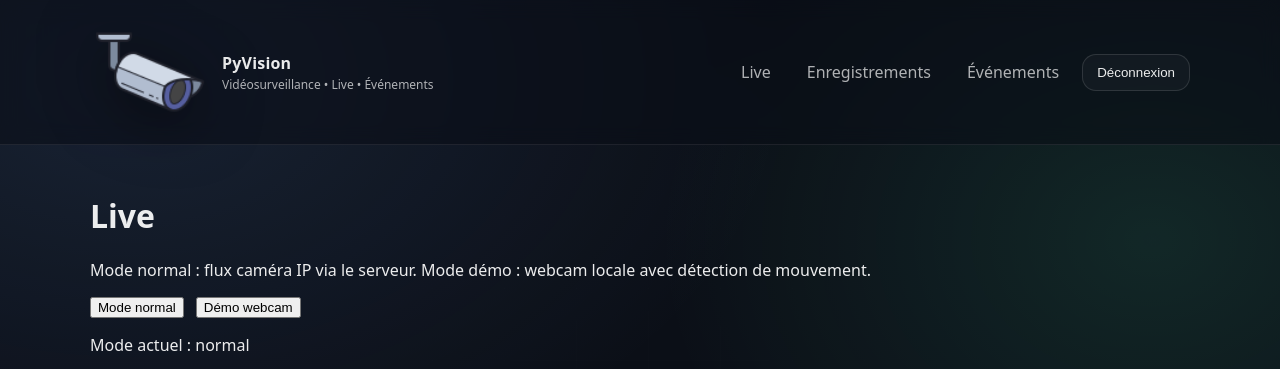
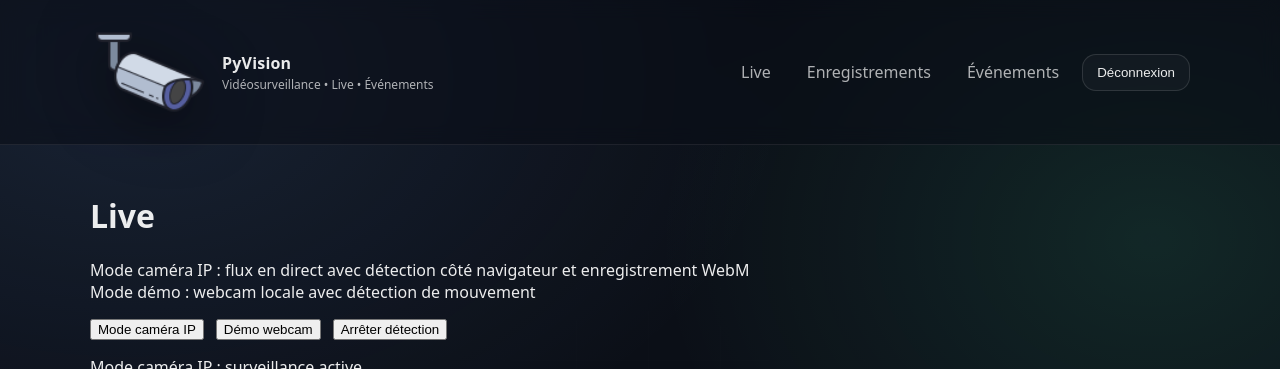
Before and after one commit to Awekano/PyVision, a Flask app: page /live in a window 1280 px wide. Shown: the top 369 px of the page. Run offline with Flask 3, Linux system fonts and the light colour scheme; the visitor is signed in with stand-in values (Sample User, id 1).

Commit message:
Correction bug

```diff
--- a/app/templates/live.html
+++ b/app/templates/live.html
@@ -4,20 +4,25 @@
 {% block content %}
 <h1>Live</h1>
 
-<p>Mode normal : flux caméra IP via le serveur. Mode démo : webcam locale avec détection de mouvement.</p>
+<p>
+  Mode caméra IP : flux en direct avec détection côté navigateur et enregistrement WebM
+  <br>
+  Mode démo : webcam locale avec détection de mouvement
+</p>
 
 <div style="display:flex; gap:12px; margin:16px 0; flex-wrap:wrap;">
-  <button type="button" id="normalModeBtn">Mode normal</button>
+  <button type="button" id="normalModeBtn">Mode caméra IP</button>
   <button type="button" id="demoModeBtn">Démo webcam</button>
+  <button type="button" id="stopDetectionBtn">Arrêter détection</button>
 </div>
 
-<p id="liveStatus">Mode actuel : normal</p>
+<p id="liveStatus">Mode actuel : caméra IP</p>
 
 <div id="serverLiveBox">
   <img
     id="serverLive"
     src="{{ url_for('main.live_feed') }}"
-    alt="Flux live serveur"
+    alt="Flux live caméra IP"
     style="max-width: 900px; width:100%; border-radius:12px; background:#000;"
   >
 </div>
@@ -30,295 +35,361 @@
     playsinline
     style="max-width: 900px; width:100%; border-radius:12px; background:#000;"
   ></video>
-  <canvas id="motionCanvas" width="320" height="240" style="display:none;"></canvas>
 </div>
 
+<canvas id="motionCanvas" width="640" height="360" style="display:none;"></canvas>
+
 <script>
-  // Récupération des boutons permettant de changer de mode d'affichage.
   const normalModeBtn = document.getElementById("normalModeBtn");
   const demoModeBtn = document.getElementById("demoModeBtn");
+  const stopDetectionBtn = document.getElementById("stopDetectionBtn");
 
-  // Zone de texte utilisée pour afficher l'état actuel du live à l'utilisateur.
   const liveStatus = document.getElementById("liveStatus");
 
-  // Récupération des blocs HTML utilisés pour le flux serveur et la webcam locale.
   const serverLiveBox = document.getElementById("serverLiveBox");
   const demoLiveBox = document.getElementById("demoLiveBox");
+
+  const serverLive = document.getElementById("serverLive");
   const demoVideo = document.getElementById("demoVideo");
 
-  // Le canvas sert à lire les images de la webcam pour comparer les pixels entre deux frames.
   const motionCanvas = document.getElementById("motionCanvas");
   const ctx = motionCanvas.getContext("2d", { willReadFrequently: true });
 
-  // Flux vidéo de la webcam locale.
-  let mediaStream = null;
+  let currentMode = "ip";
 
-  // Objet JavaScript utilisé pour enregistrer la vidéo de la webcam.
+  let webcamStream = null;
   let mediaRecorder = null;
-
-  // Tableau qui stocke les morceaux vidéo générés pendant l'enregistrement.
   let recordedChunks = [];
 
-  // Image précédente utilisée pour comparer les pixels avec l'image actuelle.
   let previousFrame = null;
+  let motionInterval = null;
+  let canvasDrawInterval = null;
 
-  // Intervalle de détection lancé toutes les 250 ms.
-  let motionInterval = null;
-
-  // Empêche de lancer plusieurs enregistrements en même temps.
   let isRecording = false;
-
-  // Pause courte après une détection pour éviter de déclencher plusieurs vidéos d'affilée.
   let motionCooldown = false;
 
-  // Seuil de différence de couleur entre deux pixels pour considérer qu'il y a un changement.
-  const MOTION_THRESHOLD = 18;
+  const RECORD_SECONDS = 10;
 
-  // Nombre minimum de pixels modifiés avant de considérer qu'un mouvement est détecté.
-  const MOTION_PIXELS_MIN = 3500;
+  // Détection toutes les 250 ms pour éviter de trop charger le navigateur
+  const DETECTION_INTERVAL_MS = 250;
 
-  function setNormalMode() {
-    // Affiche le flux caméra envoyé par le serveur Flask.
-    serverLiveBox.style.display = "block";
-    demoLiveBox.style.display = "none";
-    liveStatus.textContent = "Mode actuel : normal";
+  // Enregistrement à 25 fps
+  const RECORDING_FPS = 25;
+  const RECORDING_DRAW_INTERVAL_MS = 40;
 
-    // Coupe la webcam locale si le mode démo était actif.
-    stopDemoMode();
-  }
+  const COOLDOWN_AFTER_RECORD_MS = 5000;
 
-  function stopDemoMode() {
-    // Arrête la boucle de détection de mouvement.
-    if (motionInterval) {
-      clearInterval(motionInterval);
-      motionInterval = null;
-    }
-
-    // Réinitialise la dernière image analysée.
-    previousFrame = null;
-
-    // Coupe tous les flux de la webcam pour libérer la caméra du navigateur.
-    if (mediaStream) {
-      mediaStream.getTracks().forEach(track => track.stop());
-      mediaStream = null;
-    }
-
-    // Retire le flux vidéo de la balise <video>.
-    demoVideo.srcObject = null;
-  }
-
-  async function setDemoMode() {
-    try {
-      liveStatus.textContent = "Demande d'accès à la webcam...";
-
-      // Demande l'autorisation au navigateur d'utiliser la webcam sans le micro.
-      mediaStream = await navigator.mediaDevices.getUserMedia({
-        video: true,
-        audio: false
-      });
-
-      // Affiche le flux de la webcam dans la page.
-      demoVideo.srcObject = mediaStream;
-      serverLiveBox.style.display = "none";
-      demoLiveBox.style.display = "block";
-      liveStatus.textContent = "Mode actuel : démo webcam avec détection de mouvement";
-
-      // Lance l'analyse automatique des images de la webcam.
-      startMotionDetection();
-    } catch (err) {
-      // Affiche une erreur si l'utilisateur refuse la webcam ou si le navigateur bloque l'accès.
-      console.error(err);
-      liveStatus.textContent = "Impossible d'accéder à la webcam.";
-    }
-  }
+  // Sensibilité de la détection
+  const MOTION_THRESHOLD = 28;
+  const MOTION_PIXELS_MIN = 1800;
 
   function pickMimeType() {
-    // Liste des formats vidéo testés, du plus recommandé au plus simple.
     const candidates = [
-      "video/webm;codecs=vp9,opus",
-      "video/webm;codecs=vp8,opus",
-      "video/webm",
-      "video/mp4"
+      "video/webm;codecs=vp9",
+      "video/webm;codecs=vp8",
+      "video/webm"
     ];
 
-    // Retourne le premier format compatible avec le navigateur.
     for (const type of candidates) {
       if (window.MediaRecorder && MediaRecorder.isTypeSupported(type)) {
         return type;
       }
     }
 
-    // Si aucun format précis n'est compatible, le navigateur choisira le format par défaut.
     return "";
   }
 
-  function startMotionDetection() {
-    // Évite de créer plusieurs boucles de détection en même temps.
+  function stopCanvasDrawing() {
+    if (canvasDrawInterval) {
+      clearInterval(canvasDrawInterval);
+      canvasDrawInterval = null;
+    }
+  }
+
+  function startCanvasDrawing() {
+    stopCanvasDrawing();
+
+    canvasDrawInterval = setInterval(() => {
+      const source = getCurrentSourceElement();
+
+      try {
+        if (currentMode === "demo") {
+          if (!demoVideo.videoWidth || !demoVideo.videoHeight) {
+            return;
+          }
+        }
+
+        ctx.drawImage(source, 0, 0, motionCanvas.width, motionCanvas.height);
+      } catch (err) {
+        console.error("Erreur dessin canvas", err);
+      }
+    }, RECORDING_DRAW_INTERVAL_MS);
+  }
+
+  function stopMotionDetection() {
     if (motionInterval) {
       clearInterval(motionInterval);
+      motionInterval = null;
     }
 
-    // Analyse une image de la webcam toutes les 250 ms.
-    motionInterval = setInterval(() => {
-      // Attend que la vidéo soit réellement chargée avant d'analyser les pixels.
-      if (!demoVideo.videoWidth || !demoVideo.videoHeight) return;
+    stopCanvasDrawing();
 
-      // Ne détecte pas de nouveau mouvement pendant un enregistrement ou pendant le délai de pause.
-      if (isRecording || motionCooldown) return;
+    previousFrame = null;
+    motionCooldown = false;
 
-      // Dessine l'image actuelle de la webcam dans le canvas invisible.
-      ctx.drawImage(demoVideo, 0, 0, motionCanvas.width, motionCanvas.height);
+    liveStatus.textContent = "Détection arrêtée";
+  }
 
-      // Récupère les pixels de l'image actuelle.
-      const frame = ctx.getImageData(0, 0, motionCanvas.width, motionCanvas.height);
+  function stopWebcam() {
+    if (webcamStream) {
+      webcamStream.getTracks().forEach(track => track.stop());
+      webcamStream = null;
+    }
+
+    demoVideo.srcObject = null;
+  }
+
+  function setNormalMode() {
+    currentMode = "ip";
+
+    serverLiveBox.style.display = "block";
+    demoLiveBox.style.display = "none";
+
+    stopWebcam();
+
+    liveStatus.textContent = "Mode caméra IP : surveillance active";
+
+    startCanvasDrawing();
+    startMotionDetection();
+  }
+
+  async function setDemoMode() {
+    try {
+      currentMode = "demo";
+      liveStatus.textContent = "Demande d'accès à la webcam...";
+
+      webcamStream = await navigator.mediaDevices.getUserMedia({
+        video: true,
+        audio: false
+      });
+
+      demoVideo.srcObject = webcamStream;
+
+      serverLiveBox.style.display = "none";
+      demoLiveBox.style.display = "block";
+
+      liveStatus.textContent = "Mode démo webcam : surveillance active";
+
+      startCanvasDrawing();
+      startMotionDetection();
+
+    } catch (err) {
+      console.error(err);
+      liveStatus.textContent = "Impossible d'accéder à la webcam";
+    }
+  }
+
+  function getCurrentSourceElement() {
+    if (currentMode === "ip") {
+      return serverLive;
+    }
+
+    return demoVideo;
+  }
+
+  function drawCurrentFrameForDetection() {
+    try {
+      return ctx.getImageData(0, 0, motionCanvas.width, motionCanvas.height);
+    } catch (err) {
+      console.error("Impossible de lire le canvas pour la détection", err);
+      return null;
+    }
+  }
+
+  function hasMotion(frame) {
     const data = frame.data;
 
-      // Au premier passage, on garde simplement l'image comme référence.
     if (!previousFrame) {
       previousFrame = new Uint8ClampedArray(data);
-        return;
+      return false;
     }
 
     let changedPixels = 0;
 
-      // Compare les pixels de l'image actuelle avec ceux de l'image précédente.
-      // Les pixels sont parcourus par groupe de 4 valeurs : rouge, vert, bleu, alpha.
-      for (let i = 0; i < data.length; i += 4) {
+    /*
+      On saute plusieurs pixels pour réduire la charge CPU
+      Chaque pixel = 4 valeurs RGBA
+      i += 16 revient à analyser environ 1 pixel sur 4
+    */
+    for (let i = 0; i < data.length; i += 16) {
       const dr = Math.abs(data[i] - previousFrame[i]);
       const dg = Math.abs(data[i + 1] - previousFrame[i + 1]);
       const db = Math.abs(data[i + 2] - previousFrame[i + 2]);
 
-        // Si l'écart de couleur est supérieur au seuil, le pixel est considéré comme modifié.
       if ((dr + dg + db) > MOTION_THRESHOLD) {
         changedPixels++;
       }
     }
 
-      // L'image actuelle devient la référence pour la prochaine comparaison.
     previousFrame = new Uint8ClampedArray(data);
 
-      // Si assez de pixels ont changé, un mouvement est détecté et l'enregistrement démarre.
-      if (changedPixels > MOTION_PIXELS_MIN) {
-        liveStatus.textContent = "Mouvement détecté : enregistrement 10 secondes...";
+    return changedPixels > MOTION_PIXELS_MIN;
+  }
+
+  function startMotionDetection() {
+    if (motionInterval) {
+      clearInterval(motionInterval);
+    }
+
+    previousFrame = null;
+
+    motionInterval = setInterval(() => {
+      if (isRecording || motionCooldown) {
+        return;
+      }
+
+      const frame = drawCurrentFrameForDetection();
+
+      if (!frame) {
+        return;
+      }
+
+      if (hasMotion(frame)) {
+        liveStatus.textContent = "Mouvement détecté : enregistrement WebM...";
         startAutoRecording();
       }
-    }, 250);
+
+    }, DETECTION_INTERVAL_MS);
   }
 
-  async function uploadRecordedBlob(videoBlob, ext) {
-    // Vérifie qu'une vidéo a bien été créée avant l'envoi au serveur.
-    if (!videoBlob) {
-      throw new Error("Blob vidéo introuvable");
+  function getRecordingStream() {
+    if (currentMode === "ip") {
+      return motionCanvas.captureStream(RECORDING_FPS);
     }
 
-    // FormData permet d'envoyer un fichier vidéo avec une requête HTTP POST.
+    return webcamStream;
+  }
+
+  async function uploadRecordedBlob(videoBlob, ext, sourceName) {
+    if (!videoBlob || videoBlob.size < 1000) {
+      throw new Error("Vidéo vide ou invalide");
+    }
+
     const formData = new FormData();
-    formData.append("video", videoBlob, `motion_demo_${Date.now()}.${ext}`);
 
-    // Envoie la vidéo enregistrée vers la route Flask chargée de sauvegarder le fichier.
-    const response = await fetch("/upload_webcam_recording", {
+    const filename = `${sourceName}_${Date.now()}.${ext}`;
+    formData.append("video", videoBlob, filename);
+
+    const response = await fetch("{{ url_for('main.upload_webcam_recording') }}", {
       method: "POST",
       body: formData
     });
 
     let data = {};
+
     try {
-      // Le serveur doit répondre avec du JSON contenant le résultat de l'upload.
       data = await response.json();
     } catch (e) {
       throw new Error("Réponse JSON invalide du serveur");
     }
 
-    // Si le serveur renvoie une erreur HTTP, on remonte le message d'erreur.
     if (!response.ok) {
-      throw new Error(data.error || "Erreur d'upload");
+      throw new Error(data.error || "Erreur upload vidéo");
     }
 
     return data;
   }
 
   function startAutoRecording() {
-    // Ne démarre pas l'enregistrement si la webcam n'est pas active ou si un enregistrement existe déjà.
-    if (!mediaStream || isRecording) return;
+    if (isRecording) {
+      return;
+    }
+
+    const recordingStream = getRecordingStream();
+
+    if (!recordingStream) {
+      liveStatus.textContent = "Aucun flux disponible pour enregistrer";
+      return;
+    }
 
     isRecording = true;
     motionCooldown = true;
     recordedChunks = [];
 
     try {
-      // Sélectionne le meilleur format vidéo compatible avec le navigateur.
       const mimeType = pickMimeType();
+
       mediaRecorder = mimeType
-        ? new MediaRecorder(mediaStream, { mimeType })
-        : new MediaRecorder(mediaStream);
+        ? new MediaRecorder(recordingStream, { mimeType })
+        : new MediaRecorder(recordingStream);
 
-      // À chaque morceau vidéo disponible, on l'ajoute au tableau recordedChunks.
       mediaRecorder.ondataavailable = (event) => {
         if (event.data && event.data.size > 0) {
           recordedChunks.push(event.data);
         }
       };
 
-      // Cette fonction est exécutée quand l'enregistrement s'arrête.
       mediaRecorder.onstop = async () => {
         try {
-          // Vérifie qu'au moins un morceau vidéo a été enregistré.
           if (!recordedChunks || recordedChunks.length === 0) {
             throw new Error("Aucune donnée vidéo enregistrée");
           }
 
-          // Détermine l'extension du fichier selon le format vidéo utilisé.
           const finalType = mediaRecorder.mimeType || "video/webm";
-          const ext = finalType.includes("mp4") ? "mp4" : "webm";
+          const ext = "webm";
 
-          // Assemble tous les morceaux vidéo dans un seul fichier Blob.
           const videoBlob = new Blob(recordedChunks, { type: finalType });
 
-          // Envoie la vidéo au serveur Flask.
-          liveStatus.textContent = "Envoi de la vidéo au serveur...";
-          const result = await uploadRecordedBlob(videoBlob, ext);
+          const sourceName = currentMode === "ip" ? "motion_ip" : "motion_demo";
+
+          liveStatus.textContent = "Envoi de la vidéo WebM au serveur...";
+
+          const result = await uploadRecordedBlob(videoBlob, ext, sourceName);
 
           console.log("Upload OK :", result);
+
           liveStatus.textContent = result.message
             ? `${result.message} : ${result.filename || ""}`
             : `Vidéo enregistrée : ${result.filename || ""}`;
+
         } catch (err) {
-          // Affiche une erreur si l'assemblage ou l'envoi de la vidéo échoue.
           console.error("Erreur upload :", err);
-          liveStatus.textContent = `Échec de l'envoi au serveur : ${err.message || err}`;
+          liveStatus.textContent = `Échec de l'envoi : ${err.message || err}`;
+
         } finally {
-          // Autorise une nouvelle détection après la fin de l'enregistrement.
           isRecording = false;
 
-          // Attend 3 secondes avant de relancer la détection pour éviter les déclenchements répétés.
           setTimeout(() => {
             motionCooldown = false;
-            liveStatus.textContent = "Mode démo actif : surveillance de mouvement";
-          }, 3000);
+            liveStatus.textContent = currentMode === "ip"
+              ? "Mode caméra IP : surveillance active"
+              : "Mode démo webcam : surveillance active";
+          }, COOLDOWN_AFTER_RECORD_MS);
         }
       };
 
-      // Démarre l'enregistrement vidéo.
       mediaRecorder.start();
 
-      // Arrête automatiquement l'enregistrement au bout de 10 secondes.
       setTimeout(() => {
         if (mediaRecorder && mediaRecorder.state !== "inactive") {
           mediaRecorder.stop();
         }
-      }, 10000);
+      }, RECORD_SECONDS * 1000);
 
     } catch (err) {
-      // Gestion des erreurs si le navigateur ne peut pas démarrer MediaRecorder.
       console.error(err);
       isRecording = false;
       motionCooldown = false;
-      liveStatus.textContent = "Impossible de démarrer l'enregistrement.";
+      liveStatus.textContent = "Impossible de démarrer l'enregistrement WebM";
     }
   }
 
-  // Association des boutons HTML avec les fonctions JavaScript correspondantes.
   normalModeBtn.addEventListener("click", setNormalMode);
   demoModeBtn.addEventListener("click", setDemoMode);
+  stopDetectionBtn.addEventListener("click", stopMotionDetection);
+
+  window.addEventListener("load", () => {
+    setNormalMode();
+  });
 </script>
 {% endblock %}
```
Lines whose indentation alone changed are shown as unchanged.
